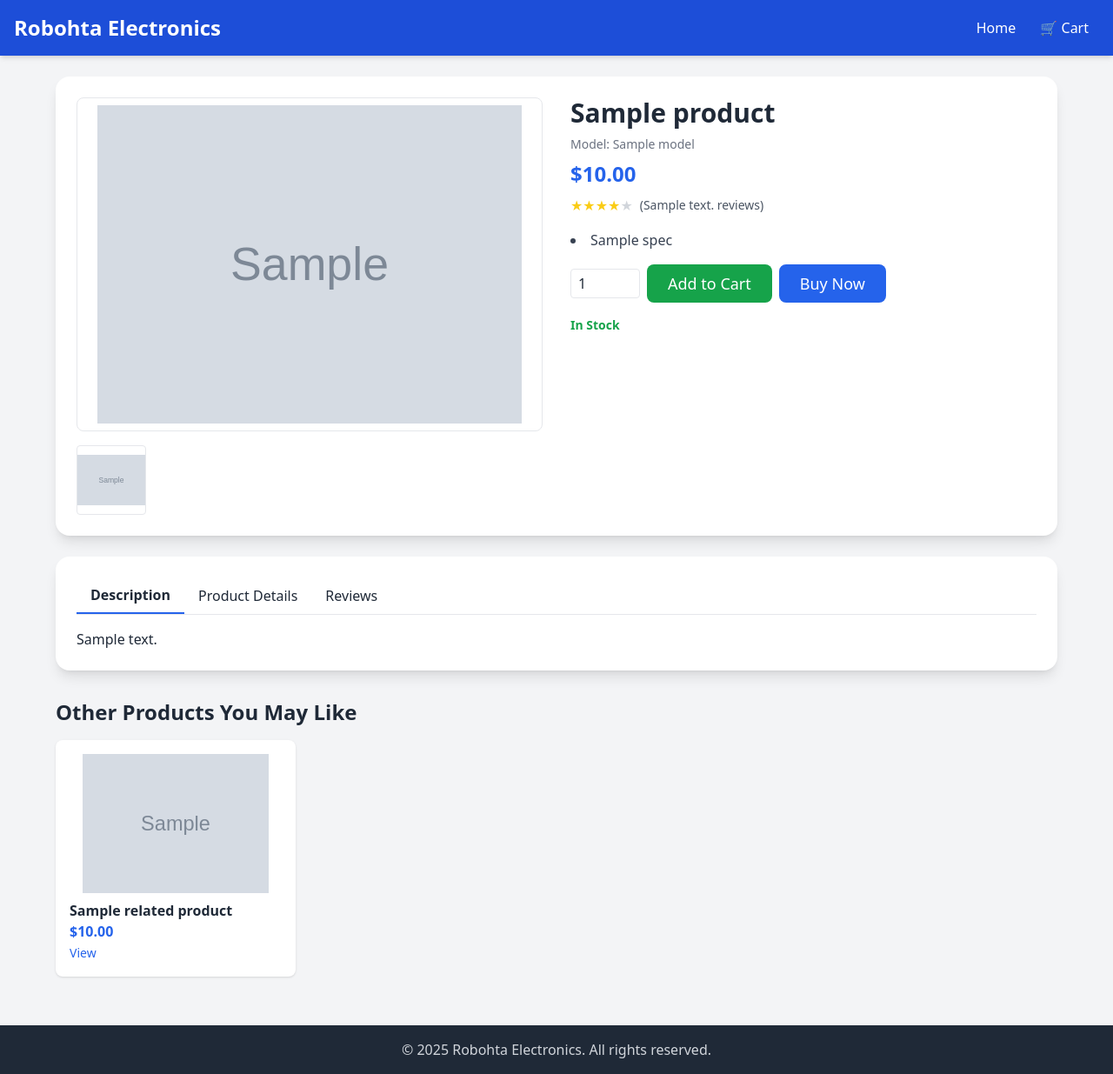
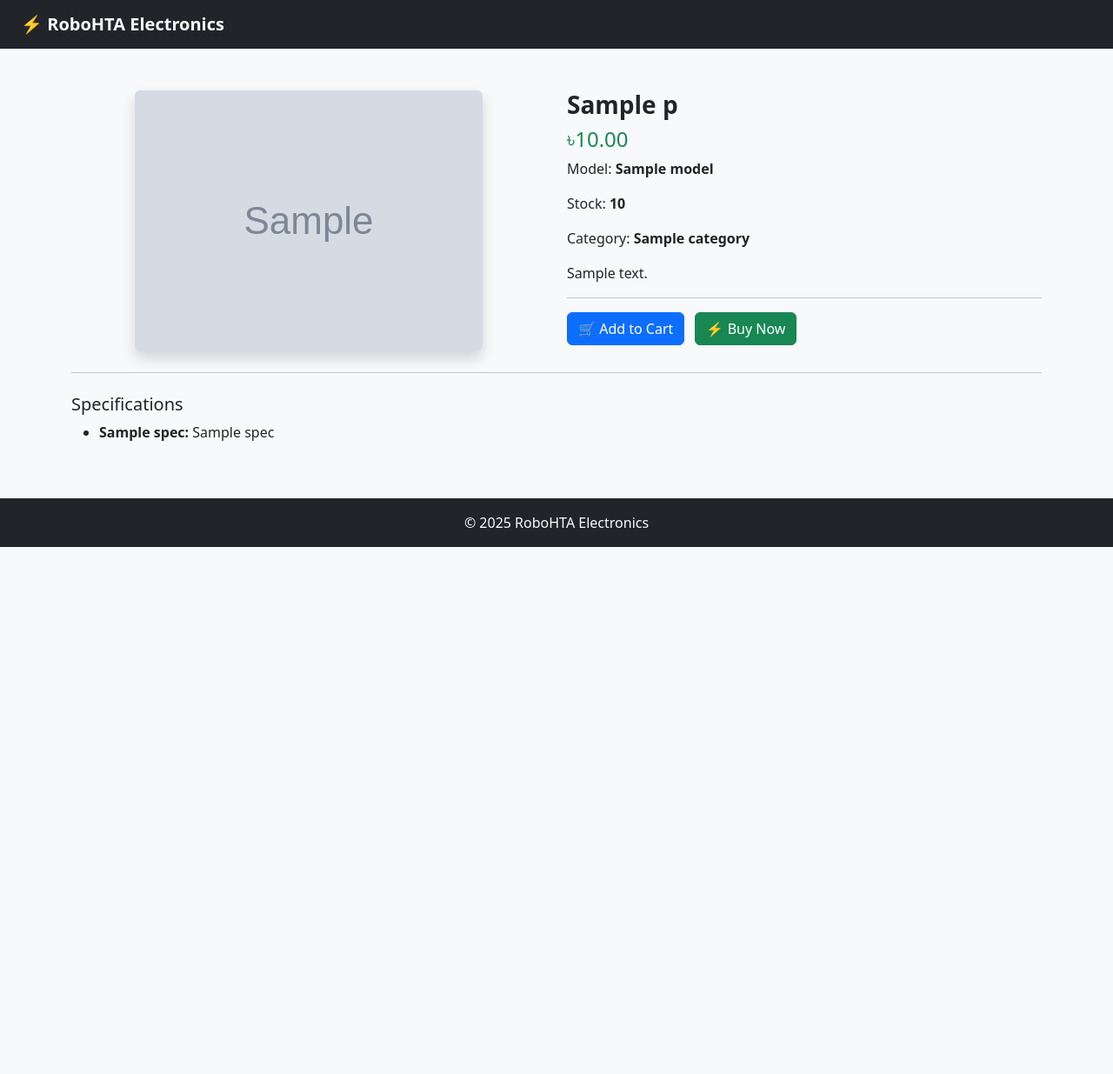
Before and after one commit to tauhidanam/tauhidanam.github.io, a Flask app: template templates/product.html in a window 1280 px wide. Shown: the whole page at 87% size. After the commit the page ends 629 px from the top, so only its background shows below. Run offline with Flask 3, Linux system fonts and the light colour scheme; the template is opened without the code that fills it: most values are stand-ins (such as "Sample title", 1, 10 or a date in 2020); grey boxes marked "Sample" are stand-in pictures; some libraries are stand-ins or nearby versions.

Commit message:
Refactor product.html structure and styling

```diff
--- a/templates/product.html
+++ b/templates/product.html
@@ -1,118 +1,47 @@
-{% extends "base.html" %}
-{% block content %}
-<div class="max-w-6xl mx-auto bg-white p-6 rounded-2xl shadow-lg grid md:grid-cols-2 gap-8">
-  <!-- Product Images -->
-  <div>
-    <img id="mainImage" src="{{ product.image }}" alt="{{ product.name }}" class="w-full h-96 object-contain rounded-lg border p-2 mb-4">
-    {% if product.images %}
-    <div class="flex gap-2">
-      {% for img in product.images %}
-      <img src="{{ img }}" alt="thumb" class="w-20 h-20 object-contain rounded border cursor-pointer"
-           onclick="document.getElementById('mainImage').src='{{ img }}'">
-      {% endfor %}
+<!DOCTYPE html>
+<html lang="en">
+<head>
+  <meta charset="UTF-8">
+  <title>{{ p.name }} - RoboHTA</title>
+  <link href="https://cdn.jsdelivr.net/npm/bootstrap@5.3.0/dist/css/bootstrap.min.css" rel="stylesheet">
+</head>
+<body class="bg-light">
+
+<nav class="navbar navbar-dark bg-dark px-4">
+  <a href="/" class="navbar-brand fw-bold text-light">⚡ RoboHTA Electronics</a>
+</nav>
+
+<div class="container py-5">
+  <div class="row">
+    <div class="col-md-6 text-center">
+      <img src="{{ p.image }}" class="img-fluid rounded shadow" style="max-height:400px;">
     </div>
-    {% endif %}
+    <div class="col-md-6">
+      <h3 class="fw-bold">{{ p.name }}</h3>
+      <h4 class="text-success">৳{{ "%.2f"|format(p.price) }}</h4>
+      <p>Model: <b>{{ p.model }}</b></p>
+      <p>Stock: <b>{{ p.stock }}</b></p>
+      <p>Category: <b>{{ p.category }}</b></p>
+      <p>{{ p.description }}</p>
+      <hr>
+      <button class="btn btn-primary me-2">🛒 Add to Cart</button>
+      <button class="btn btn-success">⚡ Buy Now</button>
+    </div>
   </div>
 
-  <!-- Product Info -->
-  <div>
-    <h1 class="text-3xl font-bold mb-2">{{ product.name }}</h1>
-    {% if product.model %}
-    <p class="text-sm text-gray-500 mb-2">Model: {{ product.model }}</p>
-    {% endif %}
-    <p class="text-2xl text-blue-600 font-semibold mb-2">${{ "%.2f"|format(product.price) }}</p>
+  <hr class="my-4">
 
-    <!-- Rating stars -->
-    {% if product.rating %}
-    <div class="flex items-center mb-4">
-      {% for i in range(1, 6) %}
-        {% if i <= product.rating %}
-          <span class="text-yellow-400">★</span>
-        {% else %}
-          <span class="text-gray-300">★</span>
-        {% endif %}
-      {% endfor %}
-      <span class="ml-2 text-sm text-gray-600">({{ product.reviews|default(0) }} reviews)</span>
-    </div>
-    {% endif %}
-
-    <!-- Short Specs -->
-    {% if product.specs %}
-    <ul class="list-disc list-inside text-gray-700 mb-4">
-      {% for spec in product.specs %}
-      <li>{{ spec }}</li>
-      {% endfor %}
-    </ul>
-    {% endif %}
-
-    <!-- Quantity and Add to Cart -->
-    <div class="flex items-center gap-2 mb-4">
-      <input type="number" min="1" value="1" class="border rounded px-2 py-1 w-20">
-      <a href="/add_to_cart/{{ product.id }}"
-         class="bg-green-600 hover:bg-green-700 text-white py-2 px-6 rounded-lg text-lg">Add to Cart</a>
-      <a href="/checkout"
-         class="bg-blue-600 hover:bg-blue-700 text-white py-2 px-6 rounded-lg text-lg">Buy Now</a>
-    </div>
-
-    <!-- Stock Status -->
-    {% if product.stock %}
-    <p class="text-sm text-green-600 font-semibold mb-4">In Stock</p>
-    {% endif %}
-  </div>
+  <h5>Specifications</h5>
+  <ul>
+    {% for k, v in p.specs.items() %}
+    <li><b>{{ k }}:</b> {{ v }}</li>
+    {% endfor %}
+  </ul>
 </div>
 
-<!-- Tabs: Description, Details, Reviews -->
-<div class="max-w-6xl mx-auto bg-white p-6 rounded-2xl shadow-lg mt-6">
-  <div class="flex border-b mb-4">
-    <button onclick="openTab('description')" class="tab-button px-4 py-2 border-b-2 border-blue-600 font-semibold">Description</button>
-    <button onclick="openTab('details')" class="tab-button px-4 py-2">Product Details</button>
-    <button onclick="openTab('reviews')" class="tab-button px-4 py-2">Reviews</button>
-  </div>
+<footer class="bg-dark text-light text-center py-3">
+  © 2025 RoboHTA Electronics
+</footer>
 
-  <div id="description" class="tab-content">
-    <p>{{ product.description }}</p>
-  </div>
-  <div id="details" class="tab-content hidden">
-    {% if product.details %}
-      <ul class="list-disc list-inside">
-        {% for d in product.details %}
-        <li>{{ d }}</li>
-        {% endfor %}
-      </ul>
-    {% else %}
-      <p>No additional details.</p>
-    {% endif %}
-  </div>
-  <div id="reviews" class="tab-content hidden">
-    {% if product.review_text %}
-      <p>{{ product.review_text }}</p>
-    {% else %}
-      <p>No reviews yet.</p>
-    {% endif %}
-  </div>
-</div>
-
-<!-- Related Products -->
-{% if related_products %}
-<div class="max-w-6xl mx-auto mt-8">
-  <h2 class="text-2xl font-bold mb-4">Other Products You May Like</h2>
-  <div class="grid md:grid-cols-4 sm:grid-cols-2 grid-cols-1 gap-4">
-    {% for p in related_products %}
-    <div class="bg-white p-4 rounded-lg shadow hover:shadow-lg">
-      <img src="{{ p.image }}" class="w-full h-40 object-contain mb-2">
-      <h3 class="font-semibold">{{ p.name }}</h3>
-      <p class="text-blue-600 font-bold">${{ "%.2f"|format(p.price) }}</p>
-      <a href="/product/{{ p.id }}" class="text-sm text-blue-600 hover:underline">View</a>
-    </div>
-    {% endfor %}
-  </div>
-</div>
-{% endif %}
-
-<script>
-function openTab(tabId) {
-  document.querySelectorAll('.tab-content').forEach(tc => tc.classList.add('hidden'));
-  document.getElementById(tabId).classList.remove('hidden');
-}
-</script>
-{% endblock %}
+</body>
+</html>
```
